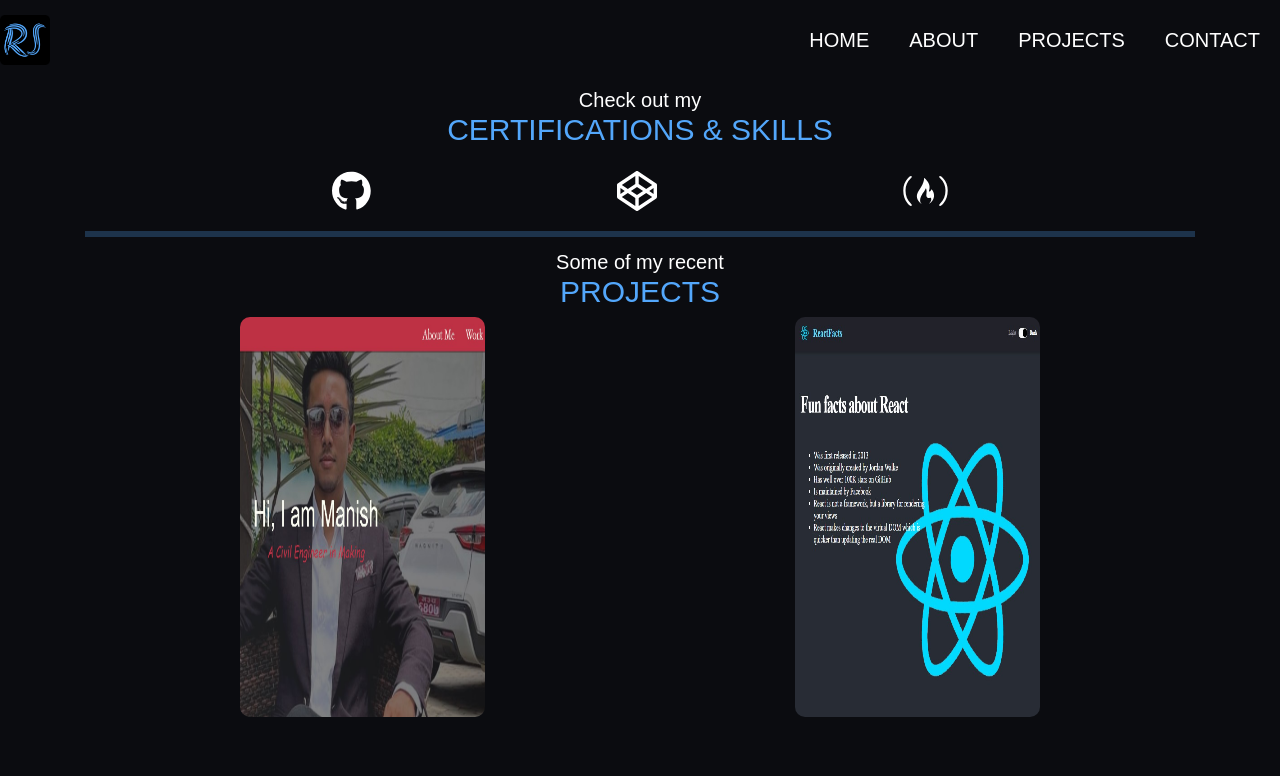
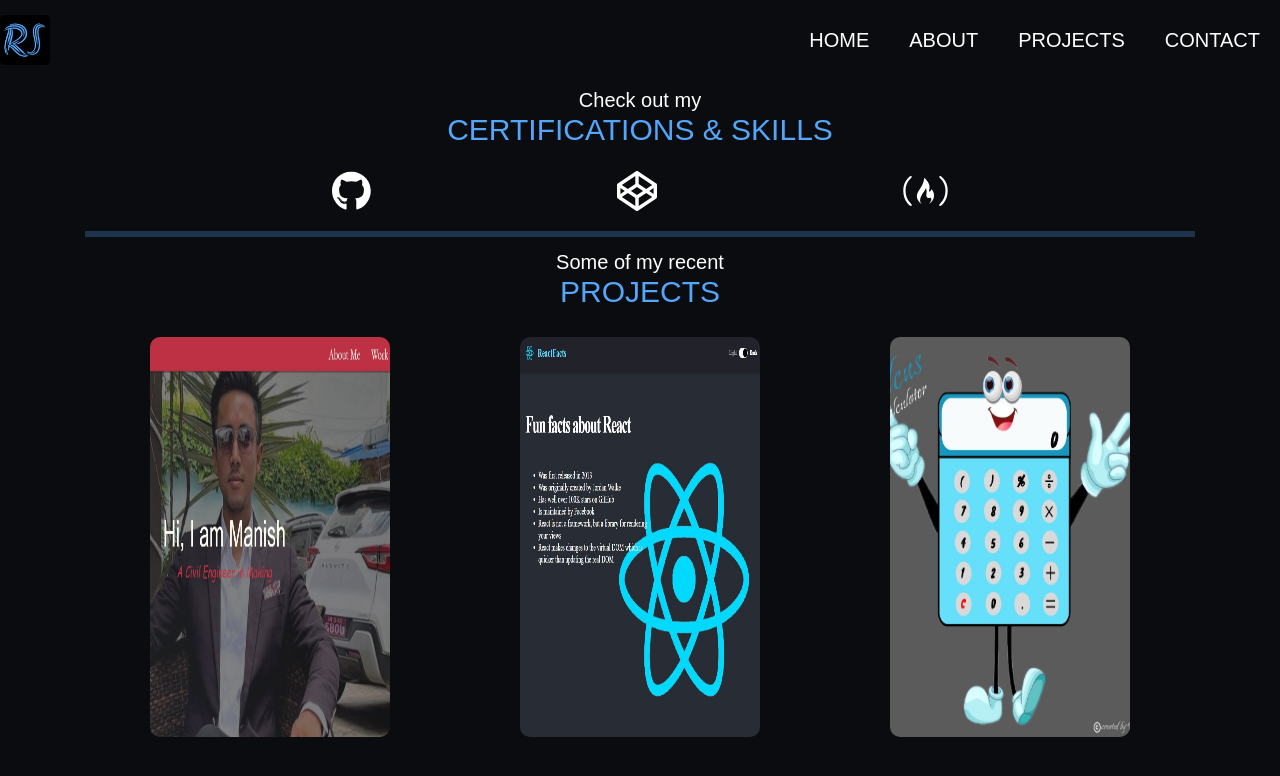
Before and after one commit to ritace7/my-portfolio, a React (Create React App) app: page /projects in a window 1280 px wide. Shown: the top 776 px of the page. Built offline with nearby package versions, Linux system fonts and the light colour scheme.

Commit message:
project #3 added

```diff
--- a/src/components/Projects.js
+++ b/src/components/Projects.js
@@ -2,6 +2,7 @@ import React from 'react';
 import ProjectCard from './ProjectCard';
 import proj1Img from '../images/proj1.jpg';
 import proj2Img from '../images/proj2.jpg';
+import proj3Img from '../images/proj3.jpg';
 import { FontAwesomeIcon } from '@fortawesome/react-fontawesome';
 import { faGithub, faCodepen, faFreeCodeCamp } from '@fortawesome/free-brands-svg-icons';
 import "../styles/Projects.css";
@@ -41,6 +42,12 @@ const Projects = () => {
                             description="A react website that toggles between light mode and dark mode..."
                             link="https://ritace7.github.io/react-facts/"
                             />
+                        <ProjectCard
+                            title="Calcus the calculator"
+                            cover={proj3Img}
+                            description="A calculator built using React, Redux and Bootstrap"
+                            link="https://ritace7.github.io/calcus/"
+                            />
                     </div>
             </div>
         </div>
--- a/src/styles/ProjectCard.css
+++ b/src/styles/ProjectCard.css
@@ -4,7 +4,7 @@
     border-radius: 10px;
     position: relative;
     overflow: hidden;
-    width: 44%;
+    width: 65%;
 }
 
 .card-img{
--- a/src/styles/Projects.css
+++ b/src/styles/Projects.css
@@ -22,6 +22,7 @@
 }
 
 .project-cards{
+    margin-top: 2rem;
     display: grid;
-    grid-template-columns: 1fr 1fr;
+    grid-template-columns: 1fr 1fr 1fr;
 }
```
Also changed, not shown: src/components/ProjectCard.js (indentation only), src/images/proj3.jpg (added). Lines whose indentation alone changed are shown as unchanged.
